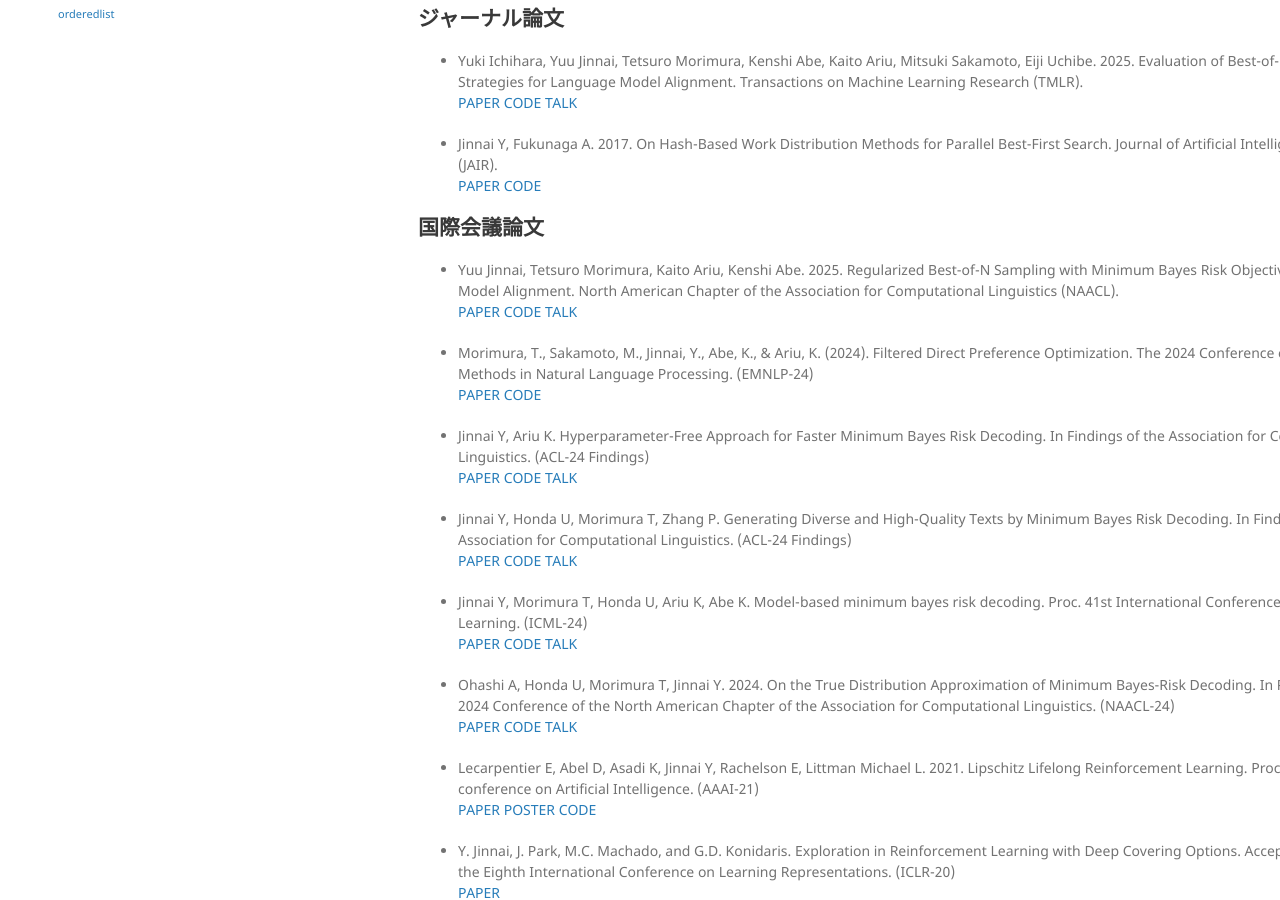
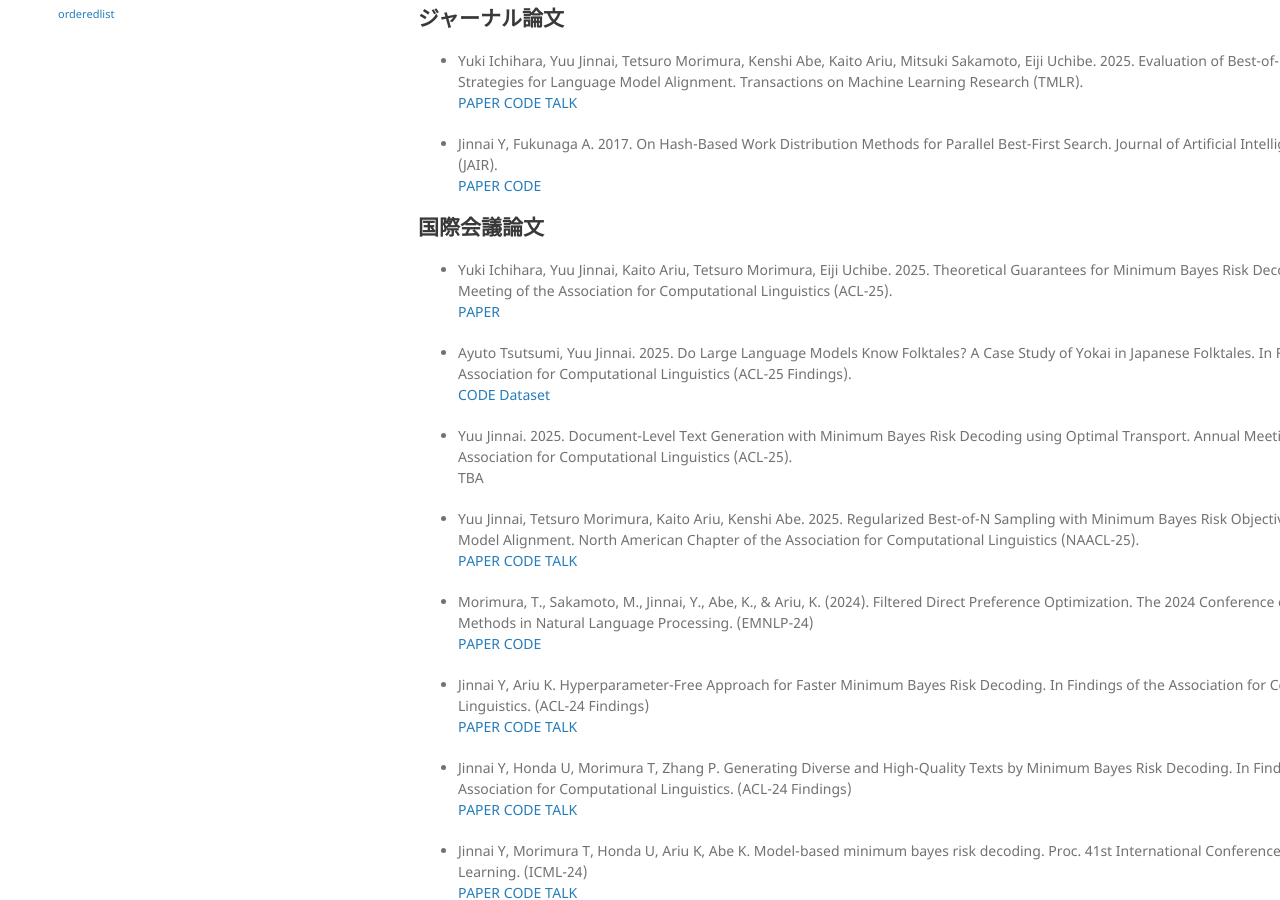
Before and after one commit to jinnaiyuu/jinnaiyuu.github.io, a Jekyll site: the page built from ja/index.md, in a window 1280 px wide and 900 px high, scrolled down 460 px. Built offline with Jekyll 4.4.1, drawn with Linux system fonts in a browser that asks for light colours; our own code applies the rules of GitHub Pages for plain Markdown files.

Commit message:
updated ACL2025 papers

```diff
--- a/ja/index.md
+++ b/ja/index.md
@@ -19,7 +19,16 @@ Researcher, CyberAgent AI Lab
 
 ## 国際会議論文
 
-- Yuu Jinnai, Tetsuro Morimura, Kaito Ariu, Kenshi Abe. 2025. Regularized Best-of-N Sampling with Minimum Bayes Risk Objective for Language Model Alignment. North American Chapter of the Association for Computational Linguistics (NAACL).
+- Yuki Ichihara, Yuu Jinnai, Kaito Ariu, Tetsuro Morimura, Eiji Uchibe. 2025. Theoretical Guarantees for Minimum Bayes Risk Decoding. Annual Meeting of the Association for Computational Linguistics (ACL-25).
+[PAPER](https://arxiv.org/abs/2502.12685)
+
+- Ayuto Tsutsumi, Yuu Jinnai. 2025. Do Large Language Models Know Folktales? A Case Study of Yokai in Japanese Folktales. In Findings of the Association for Computational Linguistics (ACL-25 Findings).
+[CODE](https://github.com/CyberAgentAILab/YokaiEval) [Dataset](https://huggingface.co/datasets/cyberagent/YokaiEval)
+
+- Yuu Jinnai. 2025. Document-Level Text Generation with Minimum Bayes Risk Decoding using Optimal Transport. Annual Meeting of the Association for Computational Linguistics (ACL-25).
+TBA
+
+- Yuu Jinnai, Tetsuro Morimura, Kaito Ariu, Kenshi Abe. 2025. Regularized Best-of-N Sampling with Minimum Bayes Risk Objective for Language Model Alignment. North American Chapter of the Association for Computational Linguistics (NAACL-25).
 [PAPER](https://arxiv.org/abs/2404.01054) [CODE](https://github.com/CyberAgentAILab/regularized-bon) [TALK](https://www.youtube.com/watch?v=W7tBJK4n0H8)
 
 - Morimura, T., Sakamoto, M., Jinnai, Y., Abe, K., & Ariu, K. (2024). Filtered Direct Preference Optimization. The 2024 Conference on Empirical Methods in Natural Language Processing. (EMNLP-24)
```
Also changed, not shown: images/papers/ACL2025ot.png (added), images/papers/ACL2025theory.png (added).
